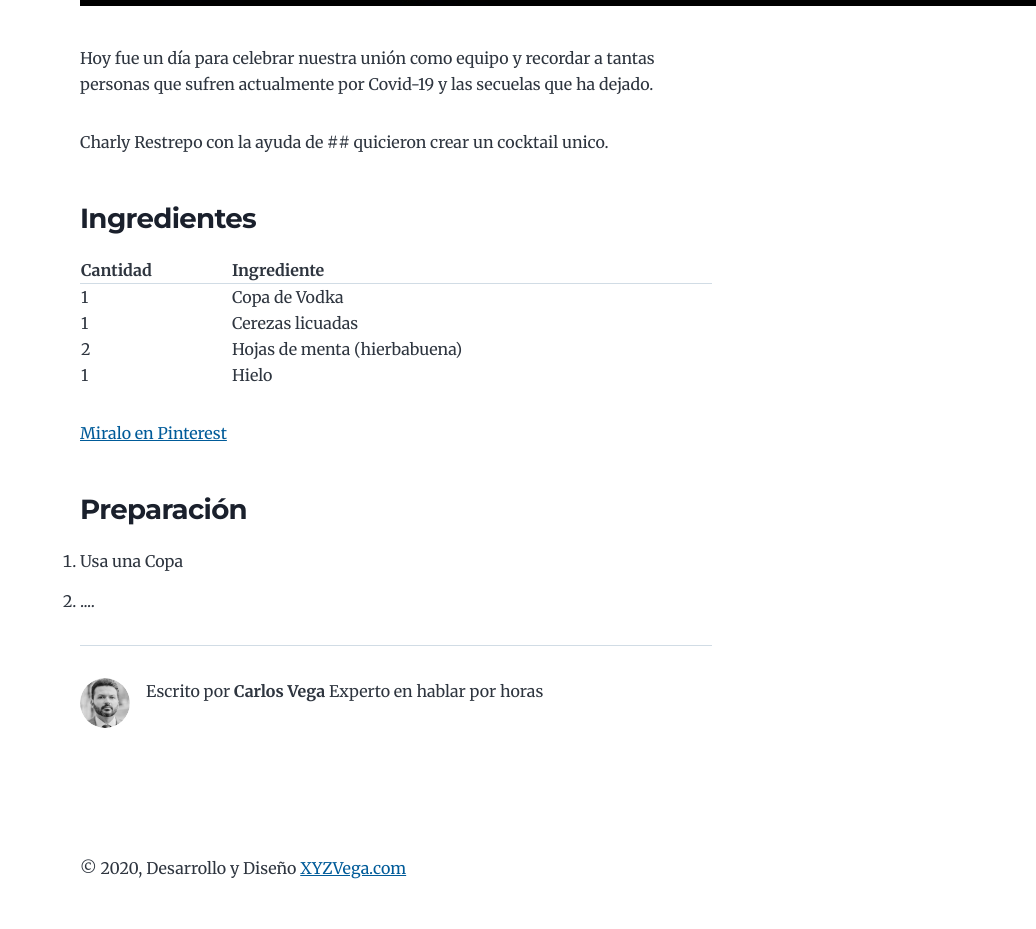
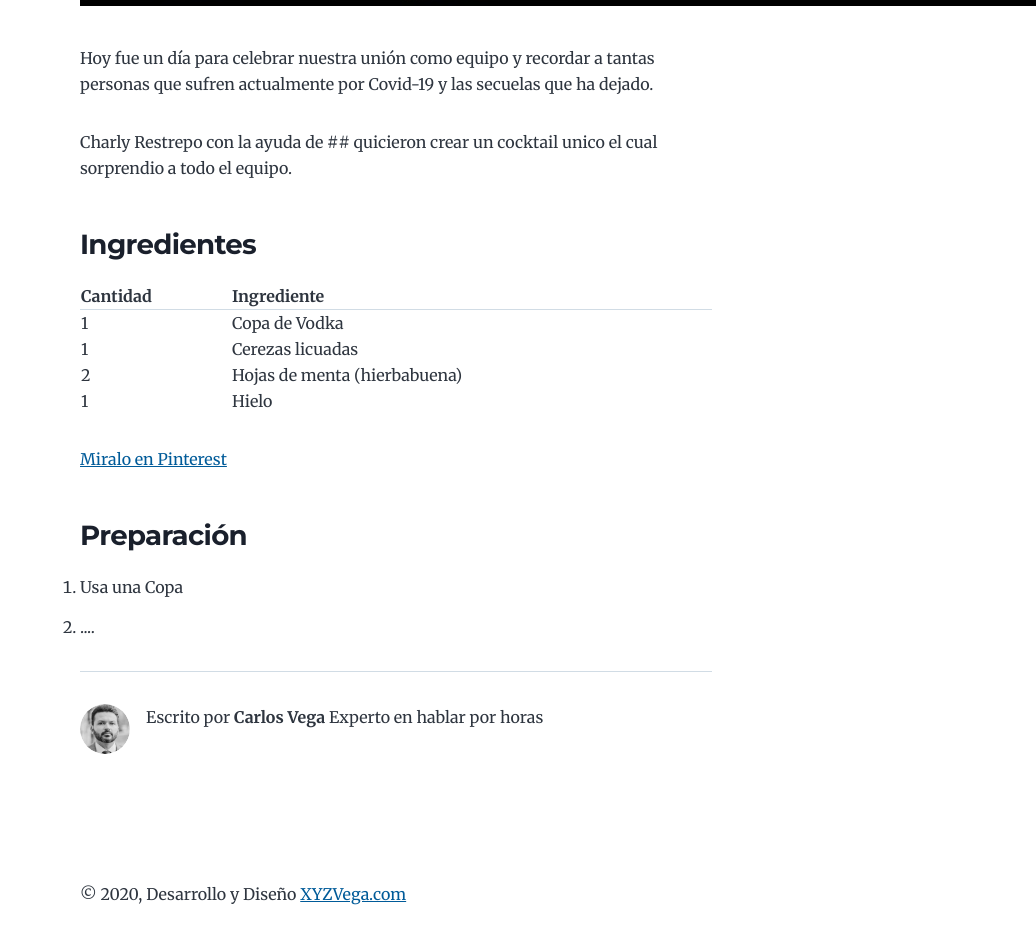
Before and after one commit to carlosvega20/blog_teatroautomovil, a Gatsby site: page /dia-cero/ in a window 1280 px wide. Shown: the part 950-1879 px from the top of the page, without its empty margins (244-1280 px from the left). Built offline with nearby package versions, Linux system fonts and the light colour scheme; Gatsby itself is replaced by a stand-in of ours.

Commit message:
Added text
Added text

```diff
--- a/content/blog/dia-cero/index.md
+++ b/content/blog/dia-cero/index.md
@@ -10,7 +10,7 @@
 
 Hoy fue un día para celebrar nuestra unión como equipo y recordar a tantas personas que sufren actualmente por Covid-19 y las secuelas que ha dejado.
 
-Charly Restrepo con la ayuda de ## quicieron crear un cocktail unico.
+Charly Restrepo con la ayuda de ## quicieron crear un cocktail unico el cual sorprendio a todo el equipo.
 
 
 
```
